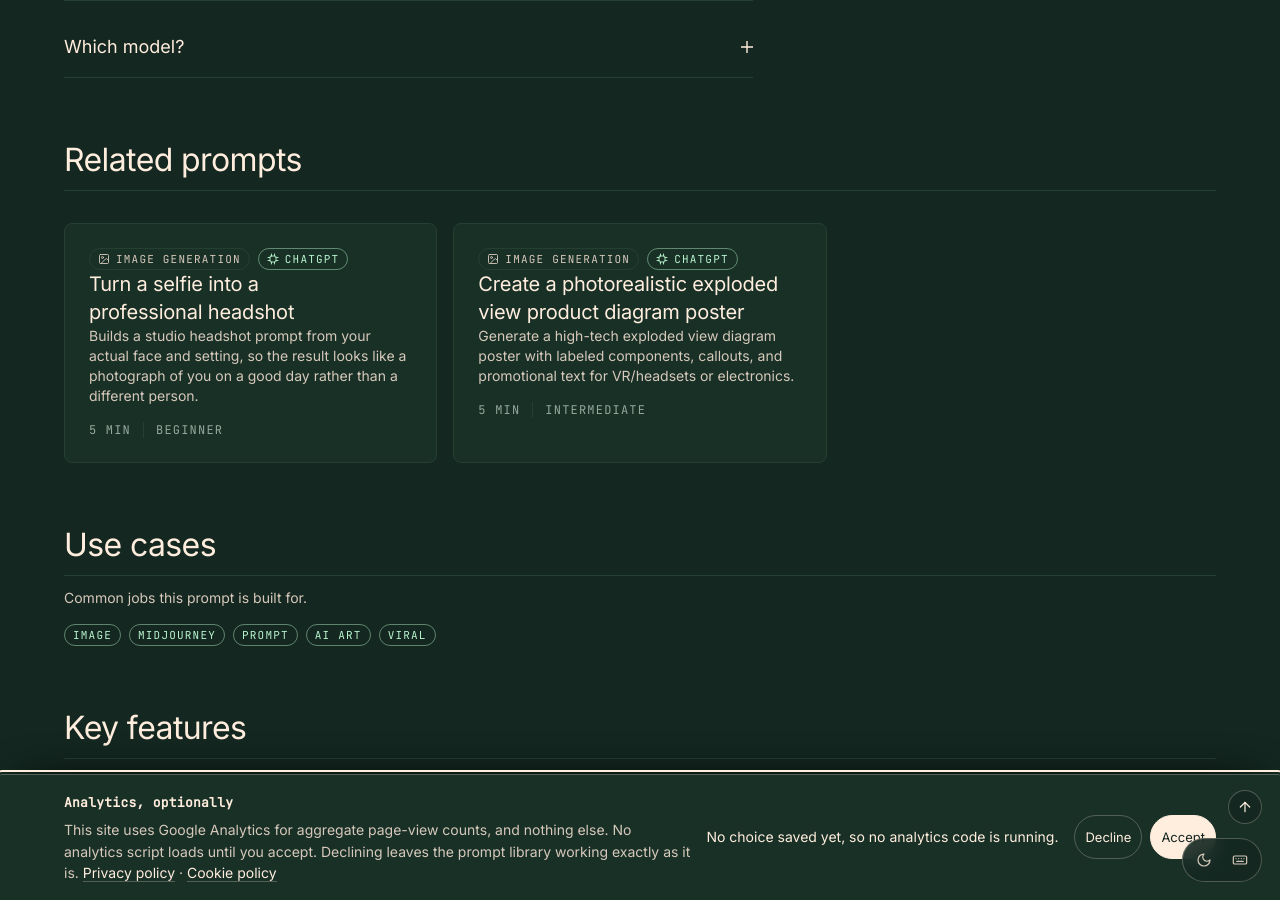
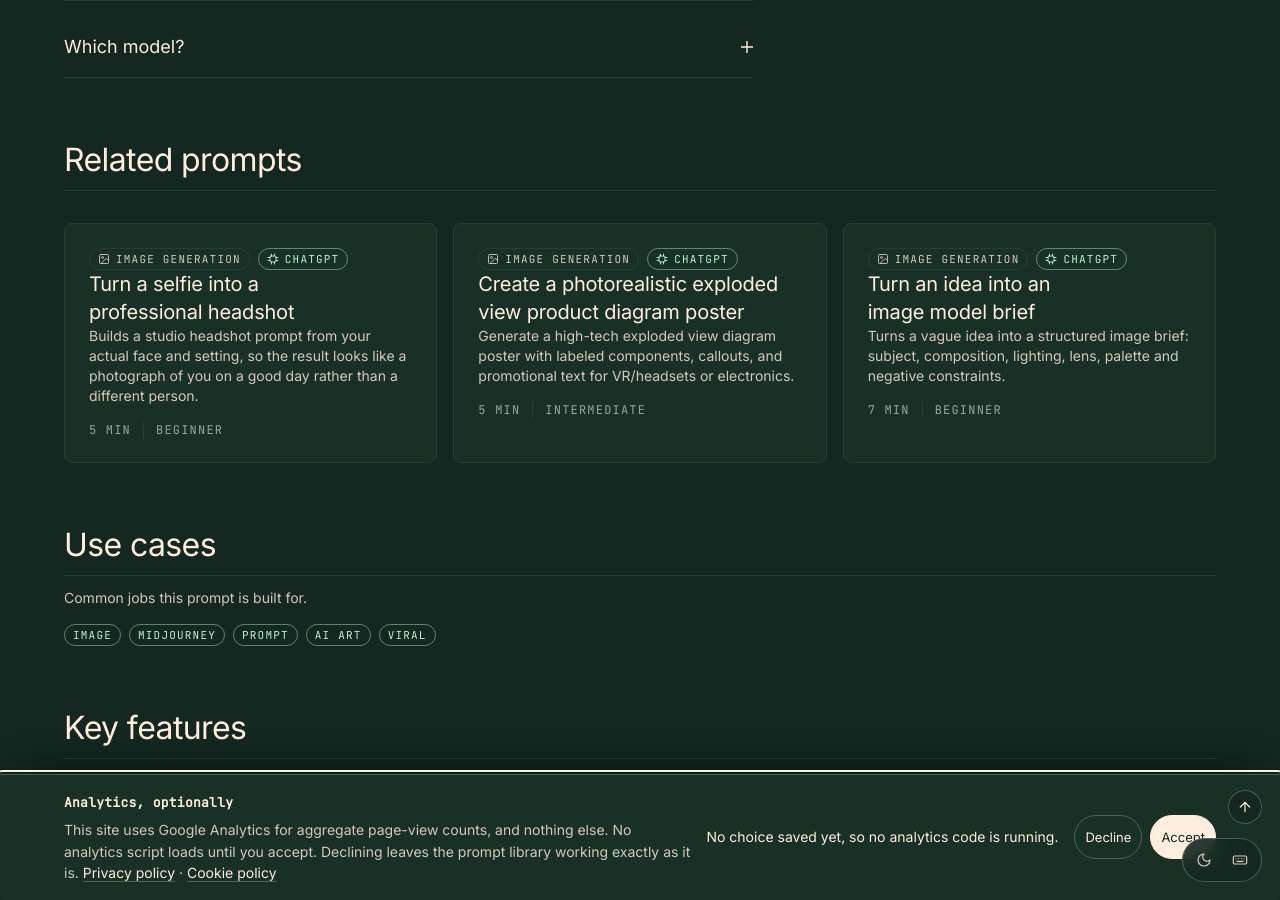
Before and after one commit to f9xr/yoprompts, a Jekyll site: the page built from _prompts/2026-10-22-ai-image-prompt-generator.md, in a window 1280 px wide and 900 px high, scrolled down 1705 px. Built offline with Jekyll 4.4.1, drawn with Linux system fonts in a browser that asks for light colours; comment, search, counter and statistics services are not loaded.

Commit message:
Give the two thinnest prompt pages a third related neighbour
Both carried two entries after the reciprocity pass. The image prompt generator
now also points at the brief builder that precedes it, and the LinkedIn post
prompt at the hook generator that supplies its opening line, so neither page
relies on a single weak pairing.

🤖 Generated with Codebuff
Co-Authored-By: Codebuff <noreply@codebuff.com>

```diff
--- a/_prompts/2026-10-22-ai-image-prompt-generator.md
+++ b/_prompts/2026-10-22-ai-image-prompt-generator.md
@@ -10,7 +10,7 @@ read_time: 5
 seo:
   type: "WebPage"
 picks: []
-related: [professional-headshot, gpt-image-exploded-view-product-poster]
+related: [professional-headshot, gpt-image-exploded-view-product-poster, image-brief-builder]
 art: palette
 tags: [image, midjourney, prompt, ai art, viral]
 excerpt: "Creates detailed prompts for AI image models that look amazing."
```
Also changed, not shown: _prompts/2026-10-22-viral-linkedin-post.md (+1 -1 lines).
